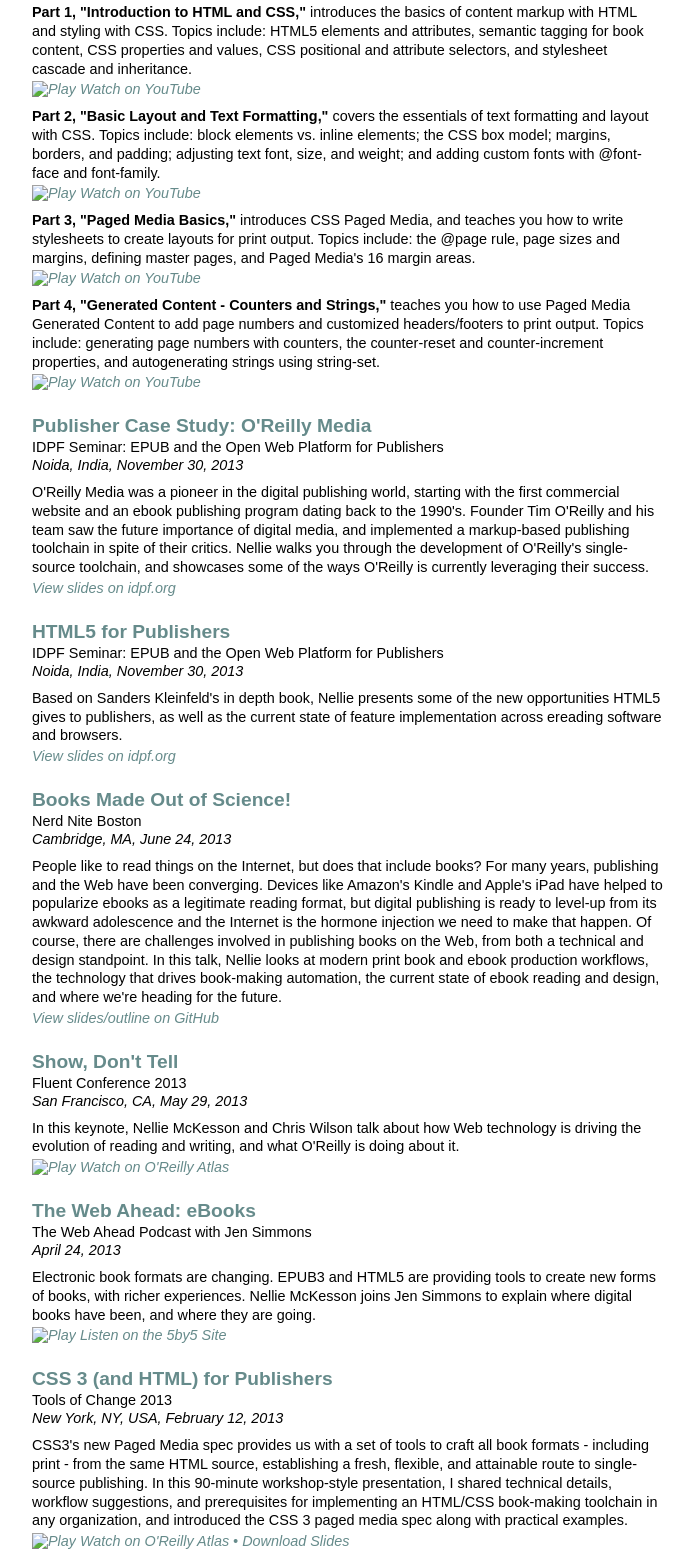
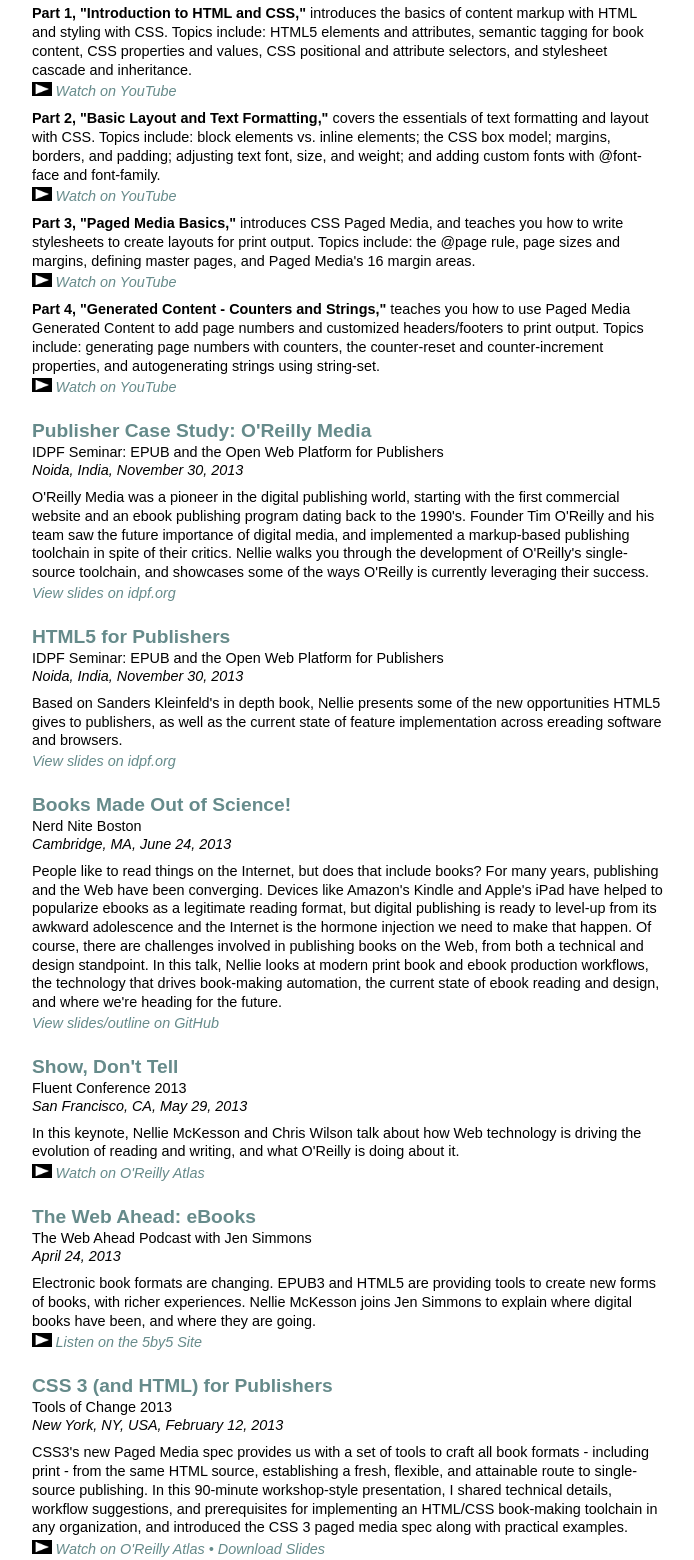
Before and after one commit to nelliemckesson/nelliemckesson.github.io, a plain HTML site: page speaking.html in a window 1280 px wide. Shown: the part 1741-3301 px from the top of the page, without its empty margins (292-986 px from the left). Drawn offline with Linux system fonts and the light colour scheme.

Commit message:
adding a few more things

```diff
--- a/speaking.html
+++ b/speaking.html
@@ -45,7 +45,7 @@
 <p class="pubdate">Toronto, Canada, March 19, 2019</p>
 <p class="desc">Publishers and book-makers are still looking for ways to make more books, faster, while maintaining the quality that readers expect from professional products. More and more publishers are exploring ways to add automation to their workflows, and looking for tools that can replace or at least speed up the traditional InDesign workflow. Unfortunately, today's standard automation tools can't match the page quality that InDesign offers (at least not without tedious time-investment). At the same time, e-reading systems continue to vary widely in their support of standard Web design elements, which makes it difficult to create digital book products that can rival their print counterparts. Both of these reasons explain the continued interest in finding browser-based pagination solutions — as page-layout alternatives and as browser-based reading systems. In this session, we explained the problems that publishers are facing, and how web-based pagination can offer a solution to those problems. We also went over some of the tools available today and those in development, a few case studies, and some of the theoretical concepts behind browser-based pagination.</p>
 <p class="readmore"><a href="https://docs.google.com/presentation/d/1qzaCAYLViybPPX5PbzGXR7fElNwAxc33sgw_aWoArE8/edit?usp=sharing" target="_blank">View slides in Google Slides</a></p>
-<!--<p class="readmore"><a href="https://booknetcanada.wistia.com/medias/a2wwcmwr24" target="_blank"><img src="play-icon.png" alt="Play"/> Watch on BookNetCanada</a></p>-->
+<!--<p class="readmore"><a href="https://booknetcanada.wistia.com/medias/a2wwcmwr24" target="_blank"><img src="assets/play-icon.png" alt="Play"/> Watch on BookNetCanada</a></p>-->
 
 <p class="pubtitle">
 	<a href="https://docs.google.com/presentation/d/1bZbY5OIBY6zvAH7dkaebd62omI9JQtqLaRHb8zyvV6w/edit?usp=sharing" target="_blank">CSS and HTML for designers</a></p>
@@ -75,7 +75,7 @@
 <p class="pubsource"><a href="http://techforum.booknetcanada.ca/ebookcraft/" target="_blank">EbookCraft 2017</a></p>
 <p class="pubdate">Toronto, Canada, March 23, 2017</p>
 <p class="desc">Automating ebook production can seem daunting, but there are a lot of tools already out there that can help you along. If you don't try to build a rigid, everlasting, and unbreakable automated toolchain, but instead think about the points of change and build around them, then the task of automating becomes much less scary. Get a first-hand look at a successful case study and get some practical guidance for building functions that work smoothly and meet user needs.</p>
-<p class="readmore"><a href="https://booknetcanada.wistia.com/medias/a2wwcmwr24" target="_blank"><img src="play-icon.png" alt="Play"/> Watch on BookNetCanada</a></p>
+<p class="readmore"><a href="https://booknetcanada.wistia.com/medias/a2wwcmwr24" target="_blank"><img src="assets/play-icon.png" alt="Play"/> Watch on BookNetCanada</a></p>
 
 <p class="pubtitle">
 <a href="https://www.youtube.com/watch?v=OZeoiotzPFg&list=UU3BGlwmI-Vk6PWyMt15dKGw" target="_blank">CSS for Print Screencast Series</a></p>
@@ -83,13 +83,13 @@
 <p class="pubdate">September 24, 2014</p>
 <p class="desc">In this series of four screencasts commissioned by <a href="http://oreilly.com" target="_blank">O'Reilly Media</a>, Nellie teaches you the basics of writing CSS for print products like books, starting with HTML and CSS basics and progressing through basic layout, CSS3 paged media, and generated content.</p>
 <p class="desc"><strong>Part 1, "Introduction to HTML and CSS,"</strong> introduces the basics of content markup with HTML and styling with CSS. Topics include: HTML5 elements and attributes, semantic tagging for book content, CSS properties and values, CSS positional and attribute selectors, and stylesheet cascade and inheritance.</p>
-<p class="readmore"><a href="https://www.youtube.com/watch?v=OZeoiotzPFg&list=UU3BGlwmI-Vk6PWyMt15dKGw" target="_blank"><img src="play-icon.png" alt="Play"/> Watch on YouTube</a></p>
+<p class="readmore"><a href="https://www.youtube.com/watch?v=OZeoiotzPFg&list=UU3BGlwmI-Vk6PWyMt15dKGw" target="_blank"><img src="assets/play-icon.png" alt="Play"/> Watch on YouTube</a></p>
 <p class="desc"><strong>Part 2, "Basic Layout and Text Formatting,"</strong> covers the essentials of text formatting and layout with CSS. Topics include: block elements vs. inline elements; the CSS box model; margins, borders, and padding; adjusting text font, size, and weight; and adding custom fonts with @font-face and font-family.</p>
-<p class="readmore"><a href="https://www.youtube.com/watch?v=yyqvXhu-HOc&feature=youtu.be" target="_blank"><img src="play-icon.png" alt="Play"/> Watch on YouTube</a></p>
+<p class="readmore"><a href="https://www.youtube.com/watch?v=yyqvXhu-HOc&feature=youtu.be" target="_blank"><img src="assets/play-icon.png" alt="Play"/> Watch on YouTube</a></p>
 <p class="desc"><strong>Part 3, "Paged Media Basics,"</strong> introduces CSS Paged Media, and teaches you how to write stylesheets to create layouts for print output. Topics include: the @page rule, page sizes and margins, defining master pages, and Paged Media's 16 margin areas.</p>
-<p class="readmore"><a href="https://www.youtube.com/watch?v=P-bDFt2wZDA&feature=youtu.be" target="_blank"><img src="play-icon.png" alt="Play"/> Watch on YouTube</a></p>
+<p class="readmore"><a href="https://www.youtube.com/watch?v=P-bDFt2wZDA&feature=youtu.be" target="_blank"><img src="assets/play-icon.png" alt="Play"/> Watch on YouTube</a></p>
 <p class="desc"><strong>Part 4, "Generated Content - Counters and Strings,"</strong> teaches you how to use Paged Media Generated Content to add page numbers and customized headers/footers to print output. Topics include: generating page numbers with counters, the counter-reset and counter-increment properties, and autogenerating strings using string-set.</p>
-<p class="readmore"><a href="https://www.youtube.com/watch?v=mTgxZmOpJls&feature=youtu.be" target="_blank"><img src="play-icon.png" alt="Play"/> Watch on YouTube</a></p>
+<p class="readmore"><a href="https://www.youtube.com/watch?v=mTgxZmOpJls&feature=youtu.be" target="_blank"><img src="assets/play-icon.png" alt="Play"/> Watch on YouTube</a></p>
 
 
 <p class="pubtitle">
@@ -118,28 +118,28 @@
 <p class="pubsource"><a href="http://fluentconf.com" target="_blank">Fluent Conference 2013</a></p>
 <p class="pubdate">San Francisco, CA, May 29, 2013</p>
 <p class="desc">In this keynote, Nellie McKesson and Chris Wilson talk about how Web technology is driving the evolution of reading and writing, and what O'Reilly is doing about it.</p>
-<p class="readmore"><a href="http://chimera.labs.oreilly.com/books/1234000001701" target="_blank"><img src="play-icon.png" alt="Play"/> Watch on O'Reilly Atlas</a></p>
+<p class="readmore"><a href="http://chimera.labs.oreilly.com/books/1234000001701" target="_blank"><img src="assets/play-icon.png" alt="Play"/> Watch on O'Reilly Atlas</a></p>
 
 <p class="pubtitle">
 	<a href="http://5by5.tv/webahead/52" target="_blank">The Web Ahead: eBooks</a></p>
 <p class="pubsource"><a href="http://5by5.tv/webahead" target="_blank">The Web Ahead Podcast with Jen Simmons</a></p>
 <p class="pubdate">April 24, 2013</p>
 <p class="desc">Electronic book formats are changing. EPUB3 and HTML5 are providing tools to create new forms of books, with richer experiences. Nellie McKesson joins Jen Simmons to explain where digital books have been, and where they are going.</p>
-<p class="readmore"><a href="http://5by5.tv/webahead/52" target="_blank"><img src="play-icon.png" alt="Play"/> Listen on the 5by5 Site</a></p>
+<p class="readmore"><a href="http://5by5.tv/webahead/52" target="_blank"><img src="assets/play-icon.png" alt="Play"/> Listen on the 5by5 Site</a></p>
 
 <p class="pubtitle">
 	<a href="http://www.toccon.com/toc2013/public/schedule/detail/26714" target="_blank">CSS 3 (and HTML) for Publishers</a></p>
 <p class="pubsource"><a href="http://toccon.com" target="_blank">Tools of Change 2013</a></p>
 <p class="pubdate">New York, NY, USA, February 12, 2013</p>
 <p class="desc">CSS3's new Paged Media spec provides us with a set of tools to craft all book formats - including print - from the same HTML source, establishing a fresh, flexible, and attainable route to single-source publishing. In this 90-minute workshop-style presentation, I shared technical details, workflow suggestions, and prerequisites for implementing an HTML/CSS book-making toolchain in any organization, and introduced the CSS 3 paged media spec along with practical examples.</p>
-<p class="readmore"><a href="http://chimera.labs.oreilly.com/books/1234000001694" target="_blank"><img src="play-icon.png" alt="Play"/> Watch on O'Reilly Atlas</a> &#x2022; <a href="http://cdn.oreillystatic.com/en/assets/1/event/90/CSS3%20_and%20HTML__%20for%20Publishers%20Presentation%201.zip">Download Slides</a></p>
+<p class="readmore"><a href="http://chimera.labs.oreilly.com/books/1234000001694" target="_blank"><img src="assets/play-icon.png" alt="Play"/> Watch on O'Reilly Atlas</a> &#x2022; <a href="http://cdn.oreillystatic.com/en/assets/1/event/90/CSS3%20_and%20HTML__%20for%20Publishers%20Presentation%201.zip">Download Slides</a></p>
 
 <p class="pubtitle">
 	<a href="http://monktoberfest.com/" target="_blank">The Content Creator's Dilemma</a></p>
 <p class="pubsource"><a href="http://monktoberfest.com/" target="_blank">Monktoberfest 2012</a></p>
 <p class="pubdate">Portland, ME, USA, October 4, 2012</p>
 <p class="desc">Following Laurel Ruma's discussion of DRM as a handicap for publishers, I discuss the importance of open publishing and community-driven content development within a growing Web-based ecosystem.</p>
-<p class="readmore"><a href="http://www.youtube.com/watch?v=p2OChlrXQwI" target="_blank"><img src="play-icon.png" alt="Play"/> Watch on YouTube</a></p>
+<p class="readmore"><a href="http://www.youtube.com/watch?v=p2OChlrXQwI" target="_blank"><img src="assets/play-icon.png" alt="Play"/> Watch on YouTube</a></p>
 <!--<div class="video"><iframe width="500" height="281" src="http://www.youtube.com/embed/p2OChlrXQwI" frameborder="0" allowfullscreen></iframe></div>-->
 
 <p class="pubtitle">
```
Also changed, not shown: index.html (+1 -1 lines), assets/usericon.png (added), favicon.ico (added), 1 other file.
